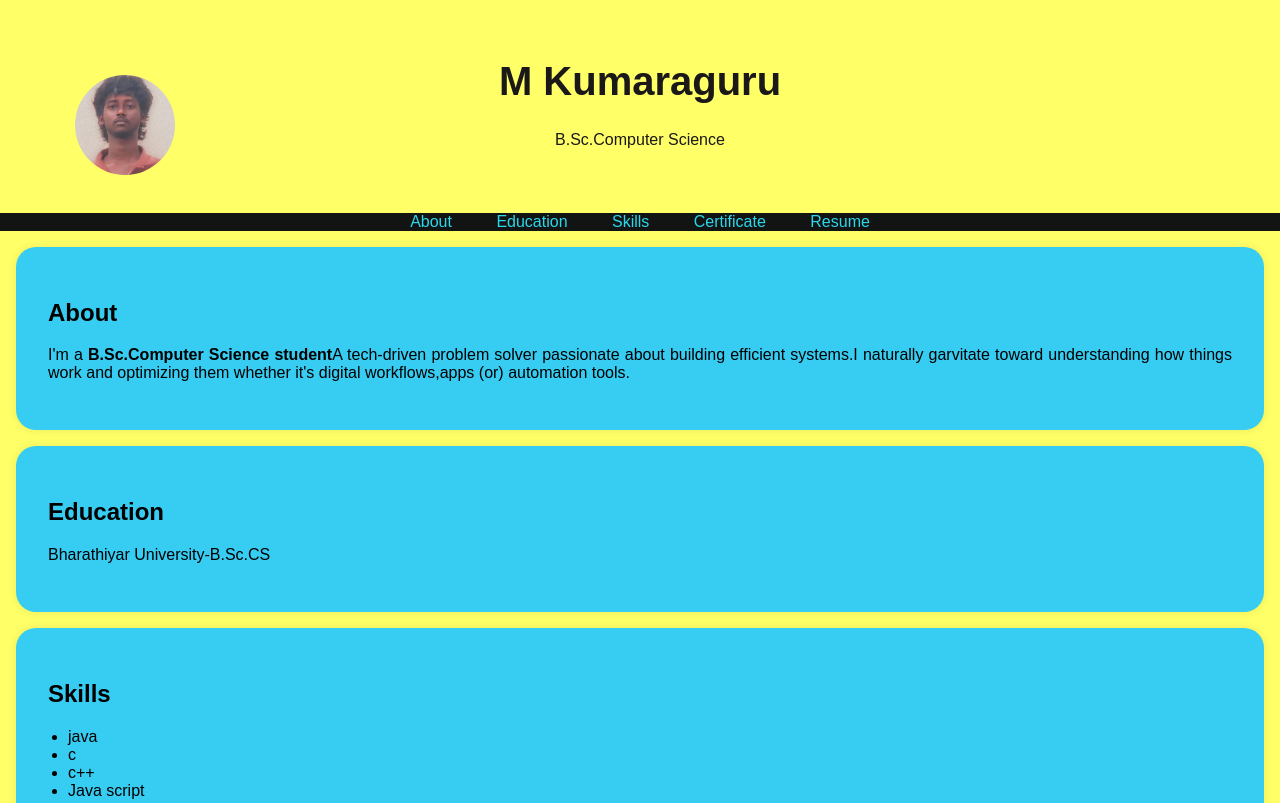
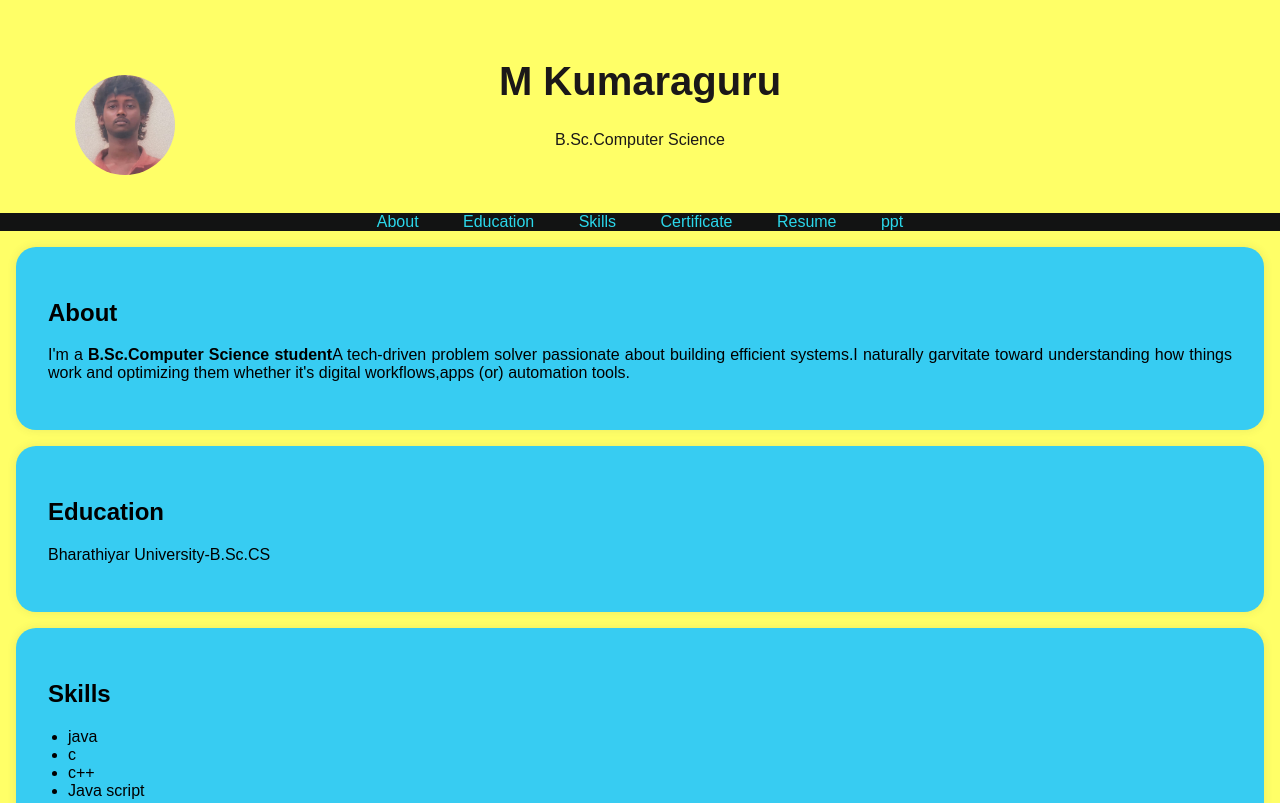
Before and after one commit to mguru0202/KUMARAGURU-TNSDC-FWWD-DP, a plain HTML site: page index.html in a window 1280 px wide. Shown: the top 803 px of the page. Drawn offline with Linux system fonts and the light colour scheme.

Commit message:
index.html

```diff
--- a/index.html
+++ b/index.html
@@ -108,6 +108,7 @@
             <li><a href="#skills">Skills</a></li>
             <li><a href="#certificate">Certificate</a></li>
             <li><a href="#resume">Resume</a></li>
+           <li><a href="#power point presentations">ppt</a></li>
 
         </ul>
     </nav>
```
